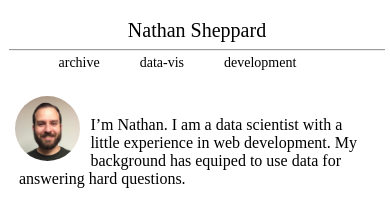
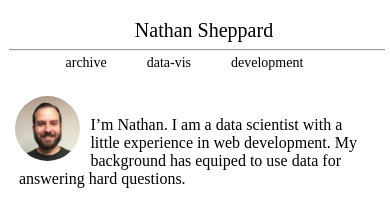
Before and after one commit to shepnathand/portfolio, a Jekyll site: the page built from index.md, in a window 390 px wide. Shown: the top 204 px of the page. Built offline with Jekyll 4.4.1, drawn with Linux system fonts in a browser that asks for light colours; nearby versions of some CDN libraries.

Commit message:
even more responsive

```diff
--- a/styles/main.css
+++ b/styles/main.css
@@ -191,6 +191,9 @@
         padding: 1px;
         margin: 1px;
     }
+    .site-title {
+        left: 50vw;
+    }
     .site-title a {
         width: 100vw;
         font-size: 20px;
@@ -199,7 +202,7 @@
         list-style-type: none;
         top: 60%;
         width: 317px;
-        margin: auto;
+        left: 50vw;
         transform: translate(-50%, -50%);
     }
     .center li a {
```
